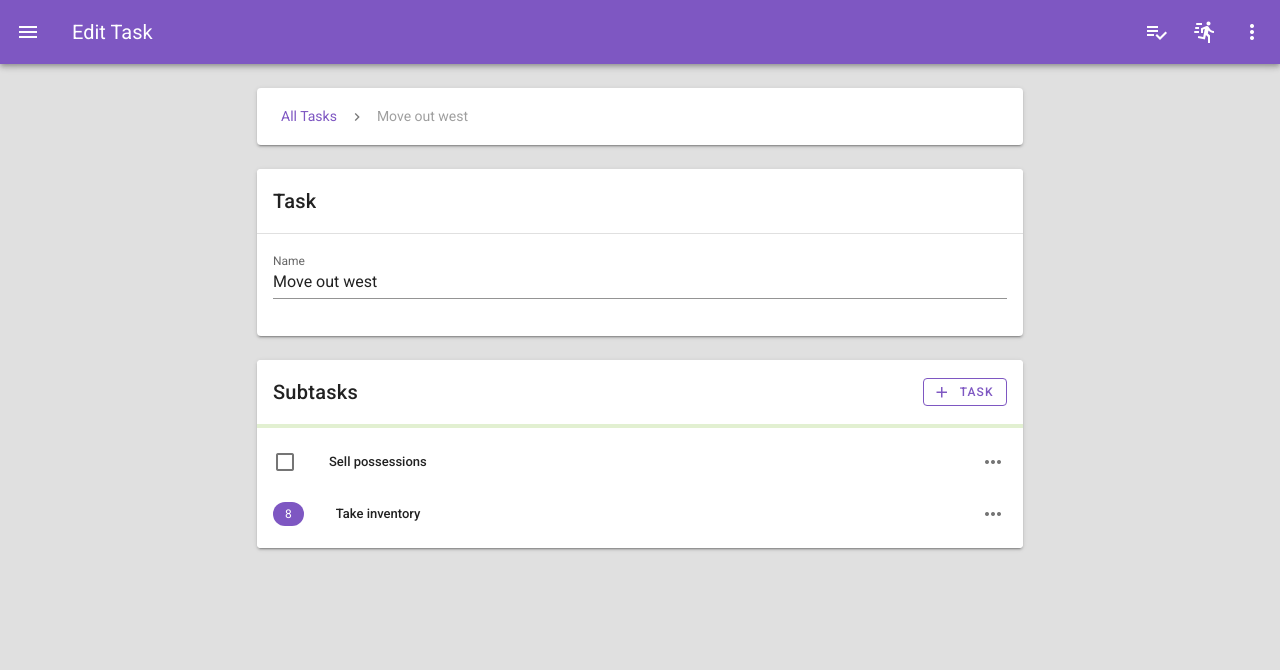
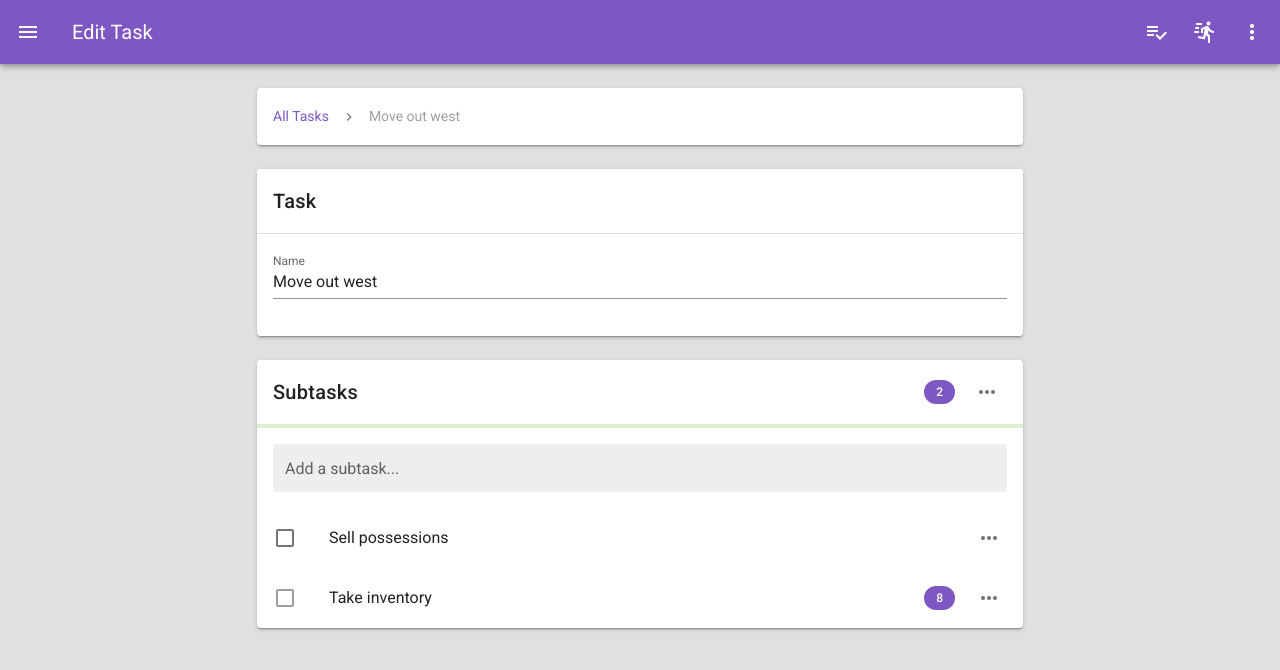
Before and after one commit to hesselapplications/sprints, a Vue app: page /#/tasks/1 in a window 1280 px wide. Shown: the top 670 px of the page. Built offline with nearby package versions, Linux system fonts and the light colour scheme.

Commit message:
Add ability to create subtask

```diff
--- a/src/App.vue
+++ b/src/App.vue
@@ -6,7 +6,7 @@
     <!-- CONTENT -->
     <v-content transition="slide-x-transition" class="grey lighten-2">
       <v-container fluid>
-        <v-row justify="center">
+        <v-row justify="center" no-gutters>
           <v-col>
             <router-view :key="$route.fullPath" />
           </v-col>
--- /dev/null
+++ b/src/components/task/CreateTask.vue
@@ -0,0 +1,52 @@
+<template>
+  <v-text-field
+    v-model="name"
+    :label="label"
+    hide-details
+    solo
+    background-color="grey lighten-3"
+    flat
+    @keydown.enter="createTask"
+  >
+    <template v-slot:append>
+      <v-fade-transition>
+        <v-btn v-show="name" icon color="primary" @click="createTask">
+          <v-icon>mdi-plus</v-icon>
+        </v-btn>
+      </v-fade-transition>
+    </template>
+  </v-text-field>
+</template>
+
+<script>
+import { mapMutations } from "vuex";
+
+export default {
+  props: {
+    parentId: String,
+    label: String
+  },
+  data() {
+    return {
+      name: null
+    };
+  },
+  methods: {
+    ...mapMutations(["saveTask"]),
+    createTask() {
+      if (this.name) {
+        var task = {
+          id: null,
+          parentId: this.parentId,
+          complete: false,
+          dueDate: null,
+          name: this.name
+        };
+
+        this.saveTask(task);
+        this.name = null;
+      }
+    }
+  }
+};
+</script>
--- /dev/null
+++ b/src/components/task/SubTasksMenu.vue
@@ -0,0 +1,43 @@
+<template>
+  <v-menu left bottom>
+    <template v-slot:activator="{ on }">
+      <v-btn icon v-on="on">
+        <v-icon>mdi-dots-horizontal</v-icon>
+      </v-btn>
+    </template>
+
+    <v-list dense>
+      <!-- MARK ALL COMPLETE -->
+      <v-list-item @click="() => {}">
+        <v-list-item-title>Mark all complete</v-list-item-title>
+      </v-list-item>
+
+      <!-- MARK ALL INCOMPLETE -->
+      <v-list-item @click="() => {}">
+        <v-list-item-title>Mark all incomplete</v-list-item-title>
+      </v-list-item>
+
+      <!-- ADD ALL TO SPRINT -->
+      <!-- <v-list-item @click="() => {}">
+        <v-list-item-title>Add all to sprint</v-list-item-title>
+      </v-list-item> -->
+
+      <!-- DELETE ALL -->
+      <v-list-item @click="() => {}">
+        <v-list-item-title class="red--text">Delete all</v-list-item-title>
+      </v-list-item>
+
+      <!-- DELETE COMPLETE -->
+      <v-list-item @click="() => {}">
+        <v-list-item-title class="red--text">Delete completed</v-list-item-title>
+      </v-list-item>
+    </v-list>
+  </v-menu>
+</template>
+<script>
+export default {
+  props: {
+    task: Object
+  }
+};
+</script>
--- a/src/components/task/TaskBreadcrumbs.vue
+++ b/src/components/task/TaskBreadcrumbs.vue
@@ -1,6 +1,6 @@
 <template>
-  <v-slide-group>
-    <v-breadcrumbs :items="breadcrumbs">
+  <v-slide-group class="mx-4">
+    <v-breadcrumbs class="px-0" :items="breadcrumbs">
       <template v-slot:divider>
         <v-icon>mdi-chevron-right</v-icon>
       </template>
--- /dev/null
+++ b/src/components/task/TaskCounter.vue
@@ -0,0 +1,10 @@
+<template>
+  <v-chip class="font-weight-medium" small color="primary">{{numTasks}}</v-chip>
+</template>
+<script>
+export default {
+  props: {
+    numTasks: Number
+  }
+};
+</script>
--- a/src/components/task/TaskListItem.vue
+++ b/src/components/task/TaskListItem.vue
@@ -1,38 +1,53 @@
 <template>
   <v-list-item @click="goToTask">
     <v-list-item-action>
-      <v-chip small v-if="numChildren > 0" color="primary">{{numChildren}}</v-chip>
-      <v-checkbox v-else @click.stop="toggleComplete" v-model="task.complete"></v-checkbox>
+      <v-checkbox @click.stop="toggleComplete" v-model="task.complete" :disabled="hasChildren"></v-checkbox>
     </v-list-item-action>
 
     <v-list-item-content :class="classes">
-      <v-list-item-title>{{task.name}}</v-list-item-title>
+      <v-list-item-title>
+        {{task.name}}
+      </v-list-item-title>
     </v-list-item-content>
 
     <v-list-item-action>
-      <task-menu :task="task"></task-menu>
+      <task-counter v-if="hasChildren" :numTasks="numChildren"></task-counter>
+    </v-list-item-action>
+
+    <v-list-item-action>
+      <sub-tasks-menu v-if="hasChildren" :task="task"></sub-tasks-menu>
+      <task-menu v-else :task="task"></task-menu>
     </v-list-item-action>
   </v-list-item>
 </template>
 <script>
+import TaskCounter from "@/components/task/TaskCounter";
 import TaskMenu from "@/components/task/TaskMenu";
+import SubTasksMenu from "@/components/task/SubTasksMenu";
 import { mapGetters, mapMutations } from "vuex";
 
 export default {
-  components: { TaskMenu },
+  components: {
+    TaskCounter,
+    TaskMenu,
+    SubTasksMenu
+  },
   props: {
     task: Object
   },
   computed: {
     ...mapGetters(["getTaskNumChildren"]),
     numChildren() {
-        return this.getTaskNumChildren(this.task.id);
+      return this.getTaskNumChildren(this.task.id);
+    },
+    hasChildren() {
+      return this.numChildren > 0
     },
     classes() {
       return {
-        "complete": this.task.complete,
+        complete: this.task.complete,
         "grey--text text--lighten-1": this.task.complete
-      }
+      };
     }
   },
   methods: {
@@ -40,7 +55,7 @@ export default {
     toggleComplete() {
       var ids = [this.task.id];
       var complete = !this.task.complete;
-      this.markIdsComplete({ids, complete});
+      this.markIdsComplete({ ids, complete });
     },
     goToTask() {
       this.$router.push(`/tasks/${this.task.id}`);
--- a/src/components/task/TaskMenu.vue
+++ b/src/components/task/TaskMenu.vue
@@ -1,35 +1,20 @@
 <template>
   <v-menu left bottom>
     <template v-slot:activator="{ on }">
-      <v-btn small icon v-on="on">
+      <v-btn icon v-on="on">
         <v-icon>mdi-dots-horizontal</v-icon>
       </v-btn>
     </template>
 
     <v-list dense>
-      <!-- MARK ALL SUBTASKS COMPLETE -->
-      <v-list-item @click="() => {}">
-        <v-list-item-title>Mark all complete</v-list-item-title>
-      </v-list-item>
-
-      <!-- MARK ALL SUBTASKS INCOMPLETE -->
-      <v-list-item @click="() => {}">
-        <v-list-item-title>Mark all incomplete</v-list-item-title>
-      </v-list-item>
-
       <!-- ADD TO SPRINT -->
-      <v-list-item @click="() => {}">
+      <!-- <v-list-item @click="() => {}">
         <v-list-item-title>Add to sprint</v-list-item-title>
-      </v-list-item>
+      </v-list-item> -->
 
       <!-- DELETE -->
       <v-list-item @click="() => {}">
         <v-list-item-title class="red--text">Delete</v-list-item-title>
-      </v-list-item>
-
-      <!-- DELETE COMPLETE -->
-      <v-list-item @click="() => {}">
-        <v-list-item-title class="red--text">Delete completed</v-list-item-title>
       </v-list-item>
     </v-list>
   </v-menu>
--- a/src/components/task/Tasks.vue
+++ b/src/components/task/Tasks.vue
@@ -1,14 +1,20 @@
 <template>
-  <v-list dense>
+  <!-- <v-list dense>
+
+  </v-list> -->
+  <v-slide-y-transition group content-tag="v-list">
     <task-list-item v-for="(task, index) in tasks" :key="index" :task="task"></task-list-item>
-  </v-list>
+  </v-slide-y-transition>
 </template>
 
 <script>
+// import { VList } from "vuetify/lib";
 import TaskListItem from "@/components/task/TaskListItem";
 
 export default {
   components: {
+    // eslint-disable-next-line vue/no-unused-components
+    // VList,
     TaskListItem
   },
   props: {
--- a/src/views/EditTaskView.vue
+++ b/src/views/EditTaskView.vue
@@ -1,5 +1,5 @@
 <template>
-  <v-container>
+  <v-container v-if="task">
     <v-row justify="center">
       <v-col xl="6" lg="8" md="10" cols="12">
         <v-card>
@@ -21,15 +21,16 @@
         <br />
 
         <v-card>
-          <v-toolbar flat>
+          <v-toolbar flat class="mr-2">
             <v-toolbar-title class="title">Subtasks</v-toolbar-title>
             <v-spacer></v-spacer>
-            <v-btn small outlined color="primary">
-              <v-icon left>mdi-plus</v-icon>Task
-            </v-btn>
+            <task-counter class="mr-2" :numTasks="children.length"></task-counter>
+            <sub-tasks-menu :task="task"></sub-tasks-menu>
           </v-toolbar>
 
           <sub-task-progress :tasks="children"></sub-task-progress>
+
+          <create-task class="pa-4" :parent-id="id" label="Add a subtask..."></create-task>
 
           <tasks :tasks="children"></tasks>
         </v-card>
@@ -38,18 +39,24 @@
   </v-container>
 </template>
 <script>
+import TaskCounter from "@/components/task/TaskCounter";
 import TaskBreadcrumbs from "@/components/task/TaskBreadcrumbs";
 import EditTask from "@/components/task/EditTask";
+import CreateTask from "@/components/task/CreateTask";
 import SubTaskProgress from "@/components/task/SubTaskProgress";
 import Tasks from "@/components/task/Tasks";
+import SubTasksMenu from "@/components/task/SubTasksMenu";
 import { mapGetters } from "vuex";
 
 export default {
   components: {
+    TaskCounter,
     TaskBreadcrumbs,
     EditTask,
+    CreateTask,
     SubTaskProgress,
-    Tasks
+    Tasks,
+    SubTasksMenu
   },
   props: {
     id: String
@@ -62,6 +69,11 @@ export default {
     children() {
       return this.getTaskChildren(this.id);
     }
+  },
+  created() {
+    if (this.task == null) {
+      this.$router.push("/tasks");
+    }
   }
 };
 </script>
```
